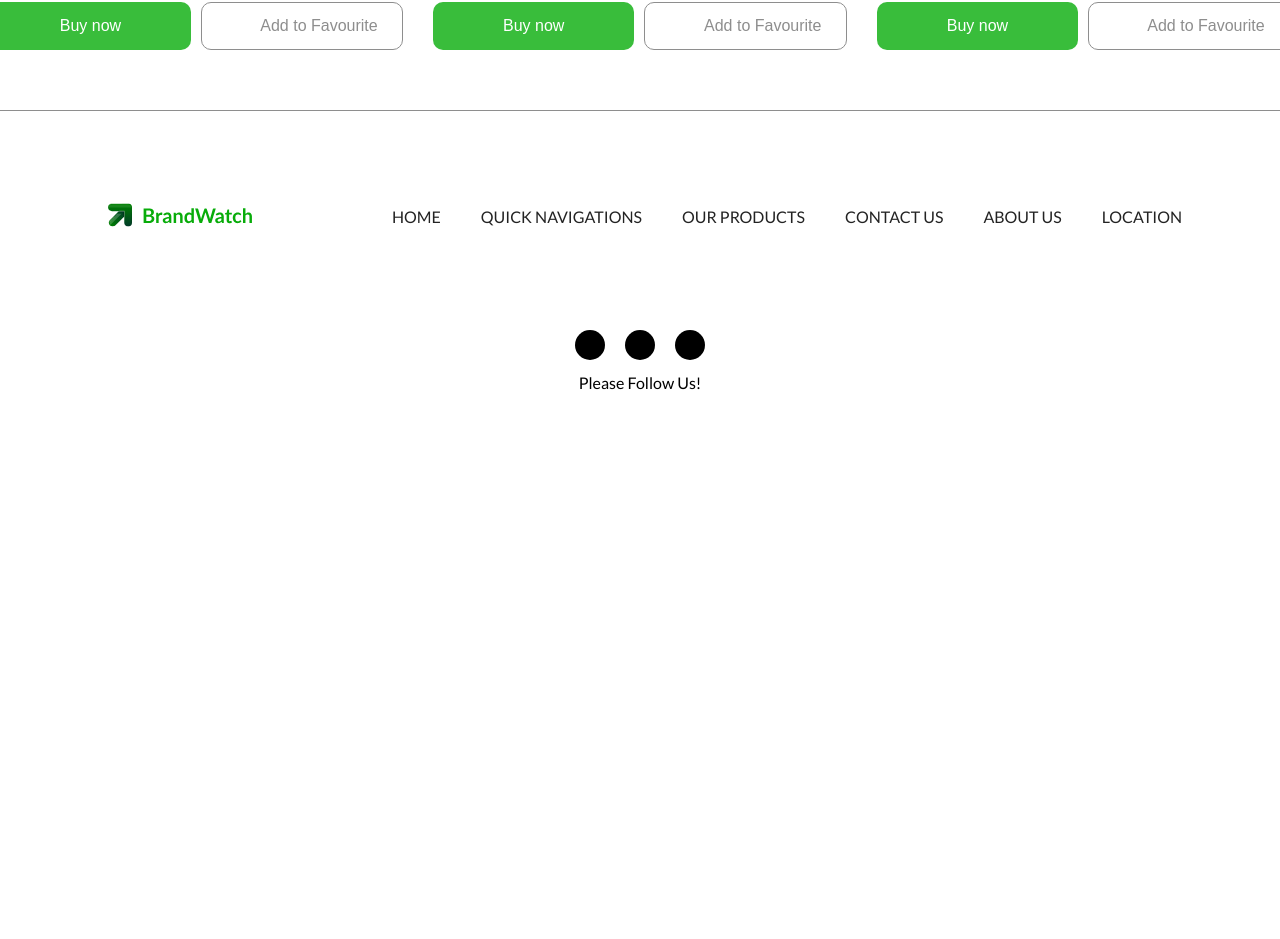
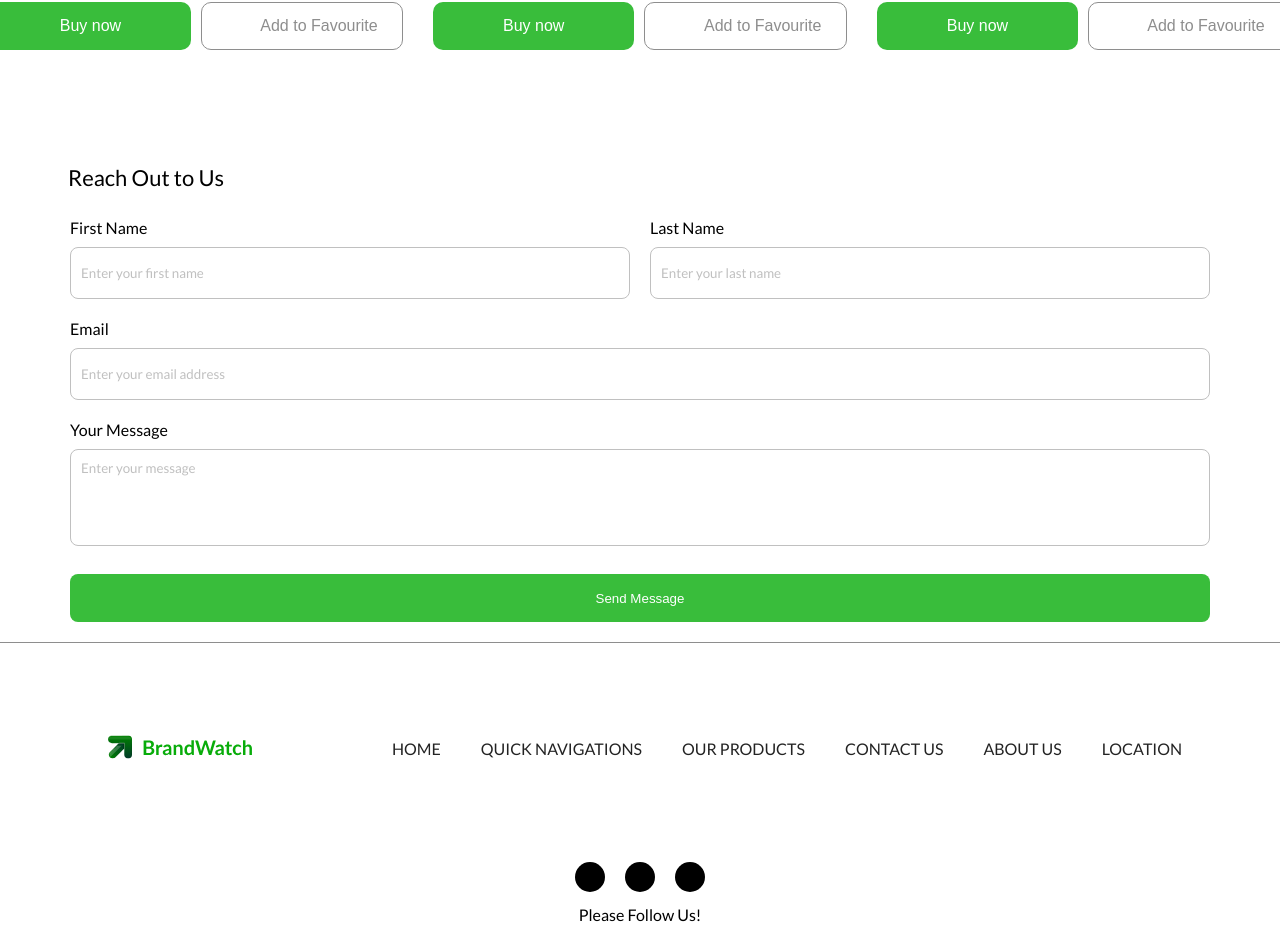
Before and after one commit to Mmeso1/Timbu-Cloud-shop, a React (Vite) app: page / in a window 1280 px wide. Shown: the part 2575-3514 px from the top of the page. Before the commit the page ends 3049 px from the top, so only its background shows below. Built offline with nearby package versions, Linux system fonts and the light colour scheme; some icons are missing.

Commit message:
the form section of reach out to us section

```diff
--- a/src/components/Home/Home.css
+++ b/src/components/Home/Home.css
@@ -160,24 +160,69 @@
 }
 
 /* Make the product listings responsive */
-.best-deals {
+section.best-deals {
   margin-top: 60px;
 }
 
-.best-deals,
-.top-picks {
+section.best-deals,
+section.top-picks {
   padding: 20px;
 }
 
-.best-deals .product-listings,
-.top-picks .product-listings {
+section.best-deals .product-listings,
+section.top-picks .product-listings {
   display: flex;
   align-items: center;
   justify-content: center;
 }
 
 /* Adjust the product image */
-.best-deals .product-listings .product-img,
-.top-picks .product-listings .product-img {
+section.best-deals .product-listings .product-img,
+section.top-picks .product-listings .product-img {
   background-color: rgba(243, 243, 243, 1);
 }
+
+/* Form section */
+section.reach-out {
+  margin-top: 2rem;
+  padding: 20px;
+}
+
+section.reach-out form {
+  margin: 0 50px;
+
+  display: flex;
+  flex-direction: column;
+  gap: 20px;
+  justify-content: center;
+}
+
+section.reach-out form .form-names {
+  display: flex;
+  gap: 20px;
+}
+
+section.reach-out form .form-names div {
+  flex: auto;
+}
+
+section.reach-out form .form-names .form-group,
+section.reach-out form .form-group {
+  display: flex;
+  flex-direction: column;
+  gap: 10px;
+}
+
+section.reach-out form .form-group.message textarea {
+  border: 1px solid rgba(192, 192, 192, 1);
+  border-radius: 8px;
+  outline: none;
+  resize: none;
+}
+section.reach-out form .form-group.message textarea::placeholder {
+  font-family: Lato;
+  color: rgba(192, 192, 192, 1);
+}
+section.reach-out form .form-group.message textarea {
+  padding: 10px;
+}
--- a/src/components/Home/Home.jsx
+++ b/src/components/Home/Home.jsx
@@ -147,6 +147,50 @@ const Home = () => {
           })}
         </div>
       </section>
+      <section className="reach-out">
+        <h1 className="header-text">Reach Out to Us</h1>
+        <form action="" method="post">
+          <div className="form-names">
+            <div className="form-group">
+              <label htmlFor="firstname">First Name</label>
+              <input
+                type="text"
+                name="firstname"
+                id="firstname"
+                placeholder="Enter your first name"
+              />
+            </div>
+            <div className="form-group">
+              <label htmlFor="lastname">Last Name</label>
+              <input
+                type="text"
+                name="lastname"
+                id="lastname"
+                placeholder="Enter your last name"
+              />
+            </div>
+          </div>
+          <div className="form-group">
+            <label htmlFor="Email">Email</label>
+            <input
+              type="email"
+              name="email"
+              id="email"
+              placeholder="Enter your email address"
+            />
+          </div>
+          <div className="form-group message">
+            <label htmlFor="message">Your Message</label>
+            <textarea
+              name="message"
+              id="message"
+              rows="5"
+              placeholder="Enter your message"
+            ></textarea>
+          </div>
+          <button type="submit">Send Message</button>
+        </form>
+      </section>
     </>
   );
 };
```
